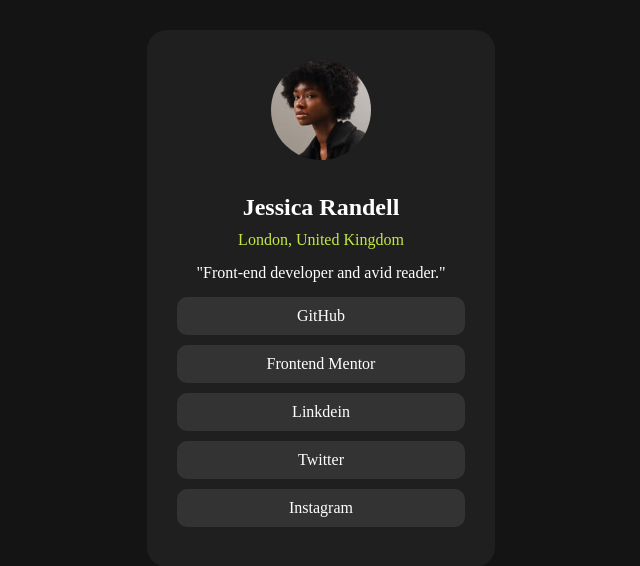
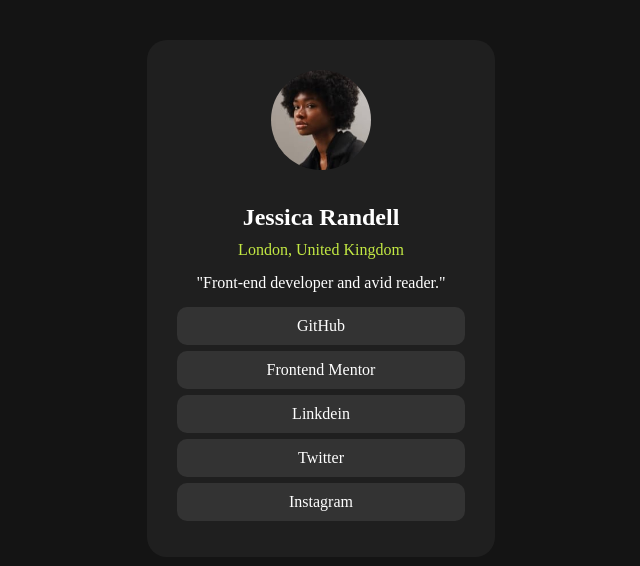
Before and after one commit to M0staafaAhmed/Social-Links-Profile, a plain HTML site: page index.html in a window 1280 px wide. Shown: the part 102-668 px from the top of the page, without its empty margins (319-959 px from the left). Drawn offline with Linux system fonts and the light colour scheme.

Commit message:
Update index.css

```diff
--- a/css/index.css
+++ b/css/index.css
@@ -48,7 +48,7 @@ body{
   text-decoration: none;
   color: white;
   background-color: #333333;
-  margin-bottom: 10px;
+  margin-bottom: 6px;
   padding: 10px;
   border-radius: 10px;
   transition: .5S;
```
